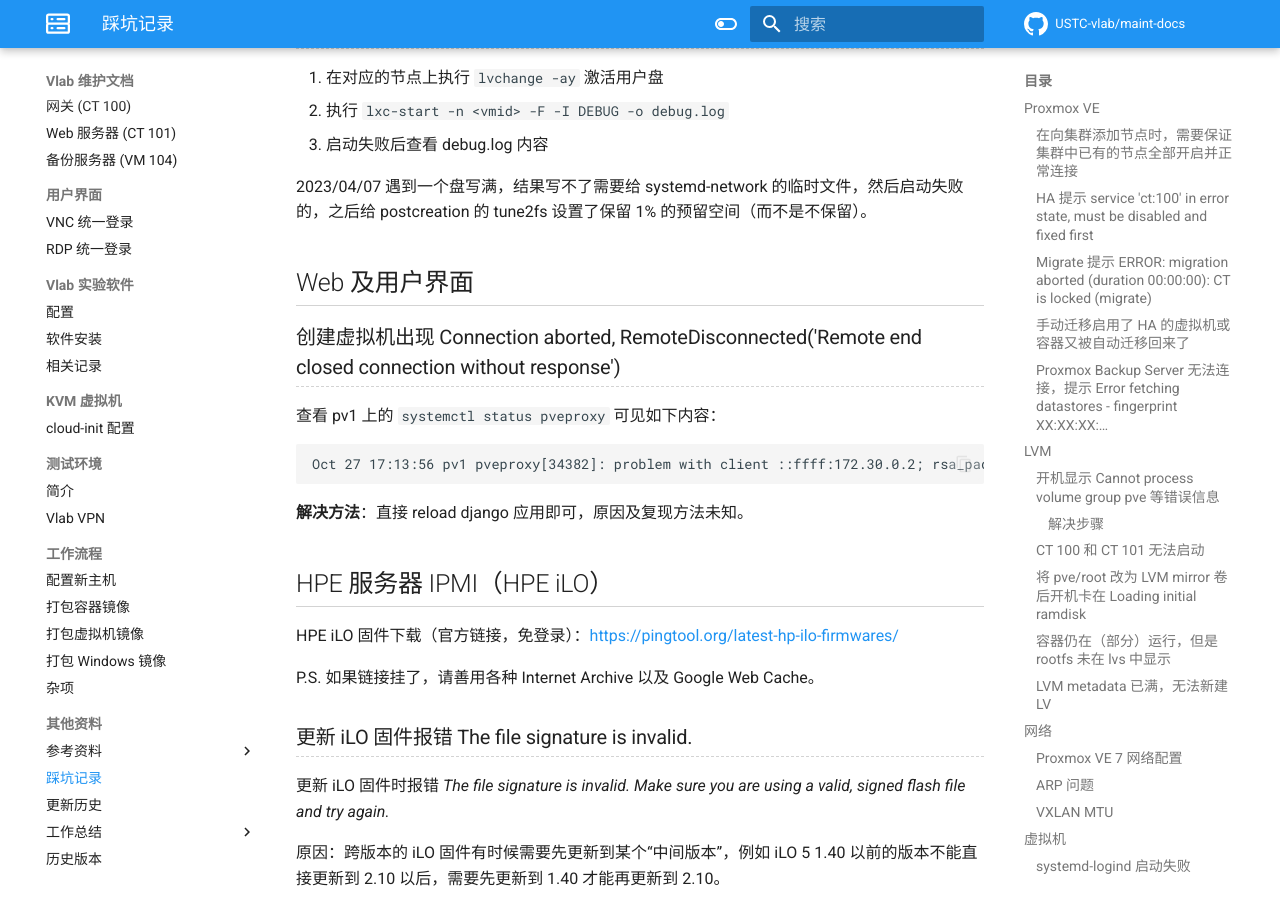
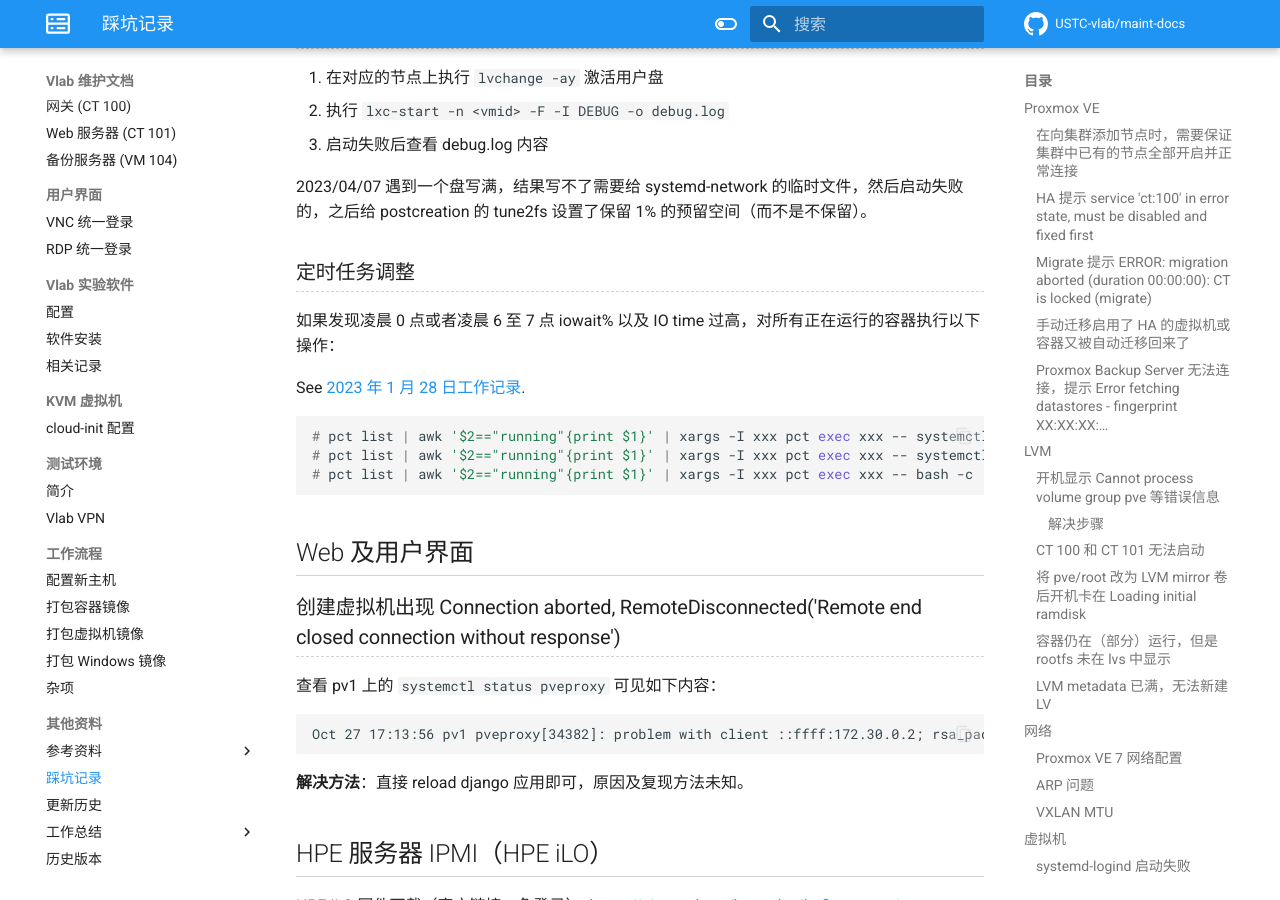
Before and after one commit to USTC-vlab/maint-docs, an MkDocs documentation site: the page built from docs/traps.md, in a window 1280 px wide and 900 px high, scrolled down 10608 px. Built offline with MkDocs 1.6.1 and Material for MkDocs 9.7.7, drawn with Linux system fonts in a browser that asks for light colours; comment, search, counter and statistics services are not loaded.

Commit message:
Add 定时任务调整 in traps

````diff
--- a/docs/traps.md
+++ b/docs/traps.md
@@ -400,6 +400,18 @@ sudo apparmor_parser -R /etc/apparmor.d/disable/
 
 2023/04/07 遇到一个盘写满，结果写不了需要给 systemd-network 的临时文件，然后启动失败的，之后给 postcreation 的 tune2fs 设置了保留 1% 的预留空间（而不是不保留）。
 
+### 定时任务调整
+
+如果发现凌晨 0 点或者凌晨 6 至 7 点 iowait% 以及 IO time 过高，对所有正在运行的容器执行以下操作：
+
+See [2023 年 1 月 28 日工作记录](./records/2023-01-28.md).
+
+```console
+# pct list | awk '$2=="running"{print $1}' | xargs -I xxx pct exec xxx -- systemctl disable man-db.timer
+# pct list | awk '$2=="running"{print $1}' | xargs -I xxx pct exec xxx -- systemctl disable apt-daily-upgrade.timer
+# pct list | awk '$2=="running"{print $1}' | xargs -I xxx pct exec xxx -- bash -c 'mkdir -p /etc/systemd/system/logrotate.timer.d && echo -e "[Timer]\nRandomizedDelaySec=3h" > /etc/systemd/system/logrotate.timer.d/vlab.conf && systemctl daemon-reload'
+```
+
 ## Web 及用户界面
 
 ### 创建虚拟机出现 Connection aborted, RemoteDisconnected('Remote end closed connection without response')
````
